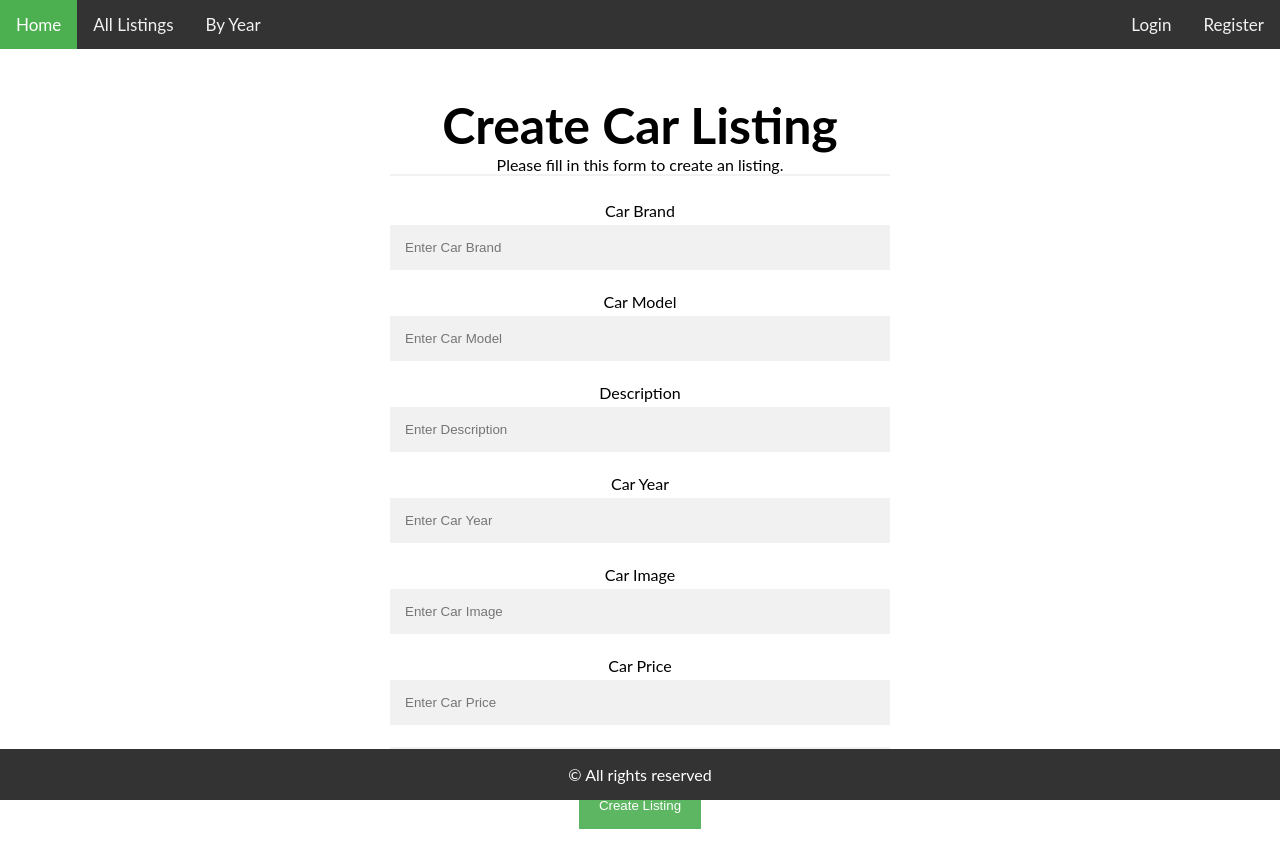
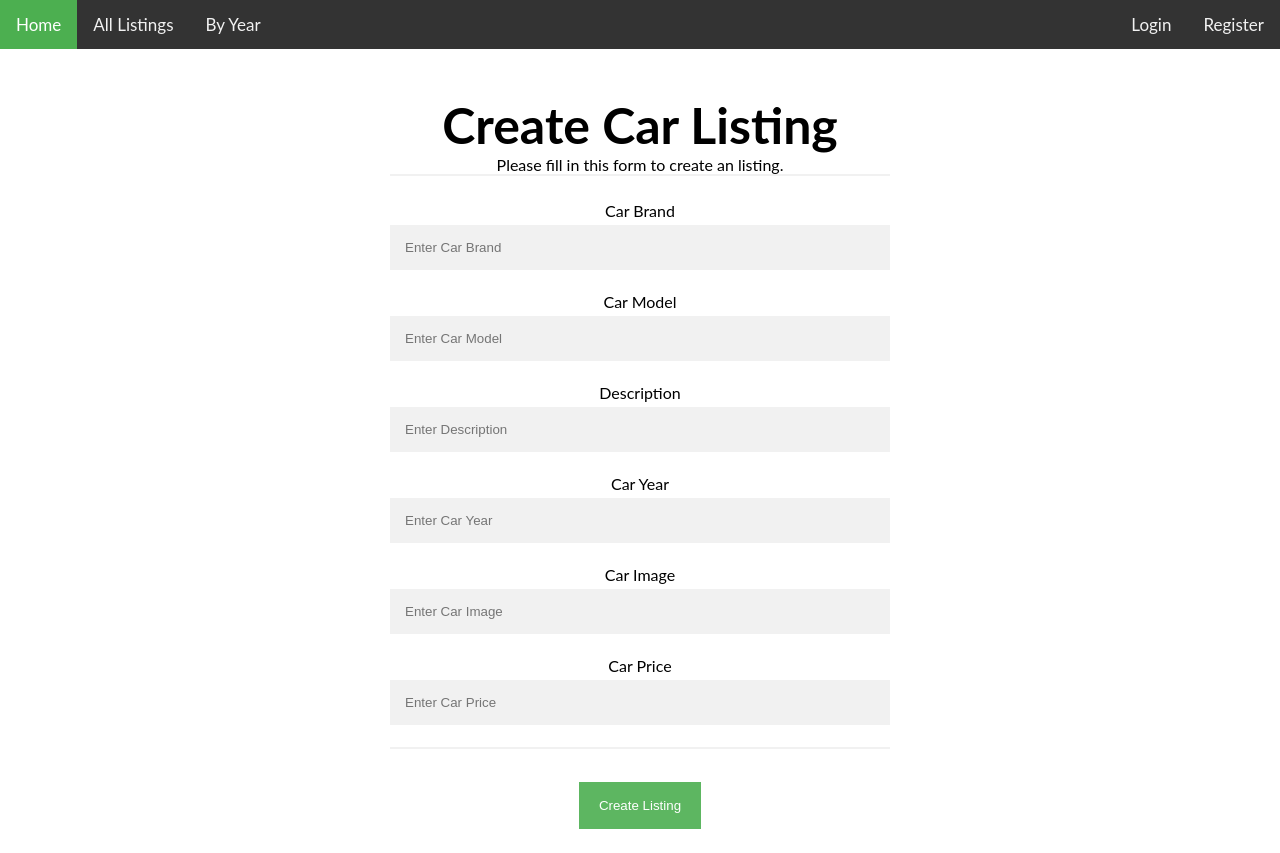
Before and after one commit to Borislav-Vezirov/car-zone, a React (Create React App) app: page /add-car in a window 1280 px wide. Built offline with nearby package versions, Linux system fonts and the light colour scheme.

Commit message:
catch request errors

```diff
--- a/src/App.js
+++ b/src/App.js
@@ -8,7 +8,6 @@ import Login from "./components/Login.js";
 import Register from "./components/Register.js";
 import { useState } from 'react';
 import AddCar from './components/AddCar.js';
-import Footer from './components/Footer.js';
 import Details from './components/Details.js';
 import EditCar from './components/EditCar.js';
 import { useLocalStorage } from './hooks/useLocalStorage.js';
@@ -42,7 +41,6 @@ function App() {
             <Route path="/edit/:carId" element={ < EditCar /> } />
           </Routes>
         </main>
-        <Footer />
       </div>
       </AuthContext.Provider>
   );
--- a/src/components/AddCar.js
+++ b/src/components/AddCar.js
@@ -18,6 +18,9 @@ function AddCar(){
         addCar(car)
             .then(res => {
                 navigate('/catalog')
+            })
+            .catch(err => {
+                console.log(err);
             })
     }
 
--- a/src/components/Catalog.js
+++ b/src/components/Catalog.js
@@ -14,6 +14,9 @@ function Catalog() {
             .then(result => {
                 // setLoading = false;
                 setCars(result);
+            })
+            .catch(err => {
+                console.log(err);
             })
     }, []);
 
--- a/src/components/Details.js
+++ b/src/components/Details.js
@@ -19,6 +19,9 @@ function Details(){
         getOneById(carId)
             .then(res => {
                 setCar(res);
+            })
+            .catch(err => {
+                console.log(err);
             })
     }, []);
 
--- a/src/components/EditCar.js
+++ b/src/components/EditCar.js
@@ -17,7 +17,10 @@ function EditCar(){
         getOneById(carId)
             .then(res => {
                 setCar(res)
-            });
+            })
+            .catch(err => {
+                console.log(err);
+            })
     }, []);
 
     async function onSubmitHandler(e){
@@ -25,10 +28,15 @@ function EditCar(){
         e.preventDefault()
 
         const formData = Object.fromEntries(new FormData(e.target));
+        try {
 
-        await editCar(carId, formData);
+            await editCar(carId,formData);
 
-        navigate('/catalog');
+            navigate('/catalog');
+
+        } catch (error) {
+            console.log(error);
+        }
     }
 
     return (
--- a/src/components/Footer.js
+++ /dev/null
@@ -1,12 +0,0 @@
-
-
-function Footer(){
-    return (
-
-        <footer>
-            <p>&copy; All rights reserved</p>
-        </footer>
-    )
-}
-
-export default Footer;
```
